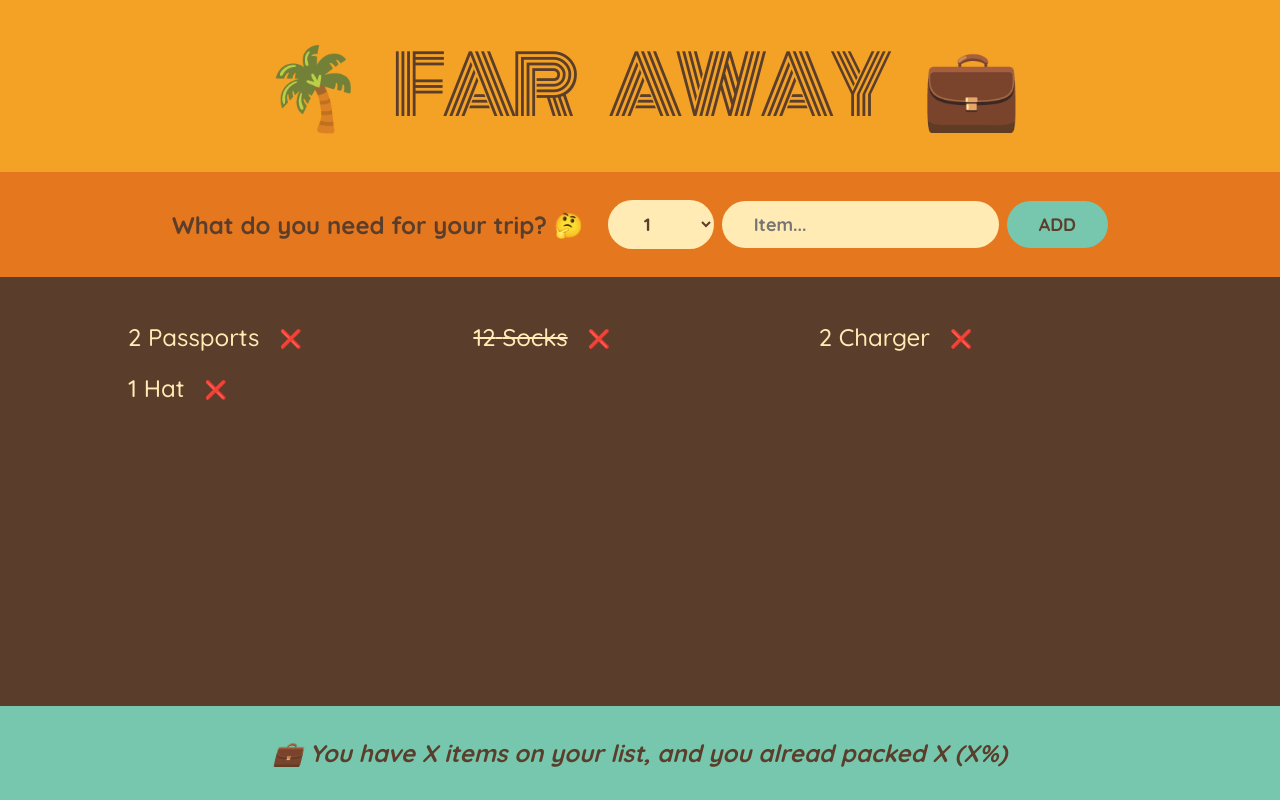
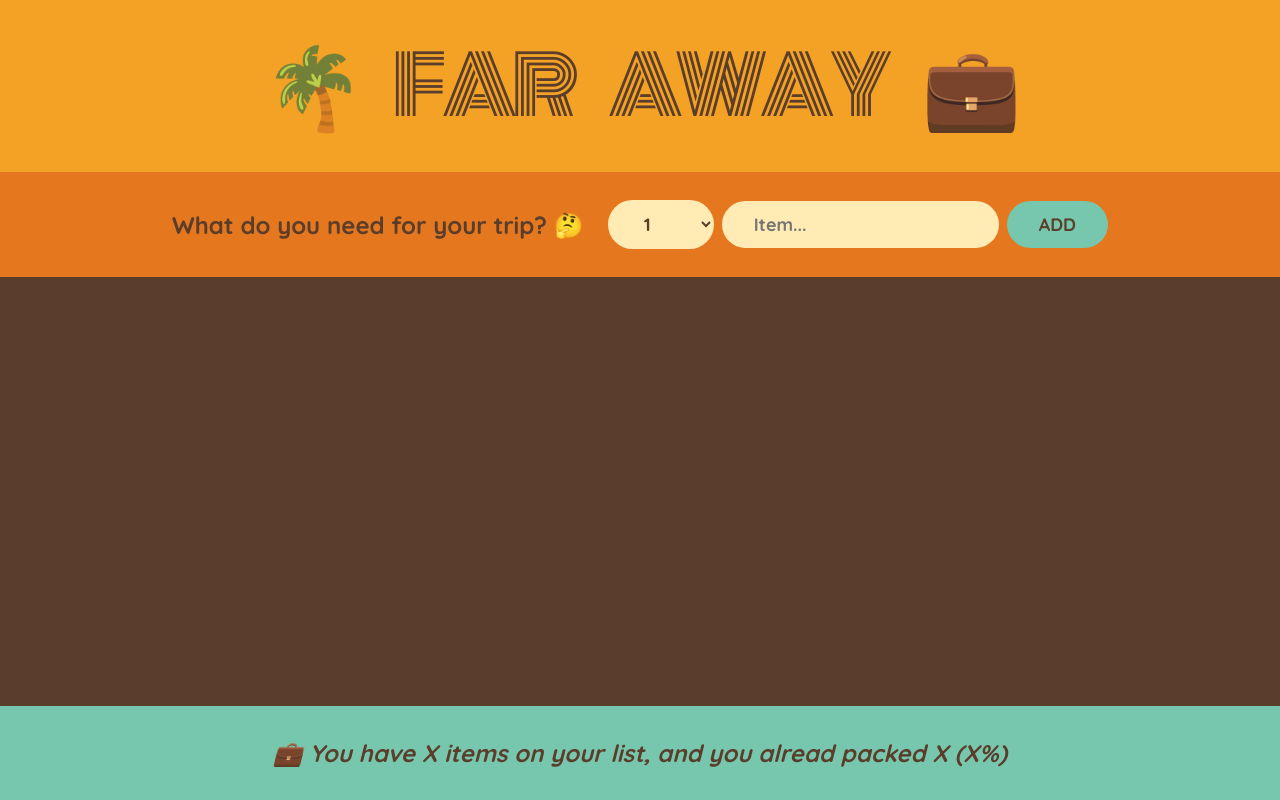
Before and after one commit to mperez132/travel-list, a React (Create React App) app: page / in a window 1280 px wide. Built offline with nearby package versions, Linux system fonts and the light colour scheme.

Commit message:
moved addItems up a level for packing.

```diff
--- a/src/App.js
+++ b/src/App.js
@@ -8,11 +8,17 @@ const initialItems = [
 ];
 
 export default function App() {
+  const [items, setItems] = useState([]);
+
+  function handleAddItems(item) {
+    setItems((items) => [...items, item]);
+  }
+
   return (
     <div className="app">
       <Logo />
-      <Form />
-      <PackingList />
+      <Form onAddItems={handleAddItems} />
+      <PackingList items={items} />
       <Stats />
     </div>
   );
@@ -21,14 +27,17 @@ function Logo() {
   return <h1>🌴 Far Away 💼</h1>;
 }
 
-function Form() {
+function Form({ onAddItems }) {
   const [description, setDescription] = useState("");
   const [quantity, setQuantity] = useState(1);
+  const [items, setItems] = useState([]);
+
   function handleSubmit(e) {
     e.preventDefault();
     if (!description) return;
     const newItem = { description, quantity, packed: false, id: Date.now() };
     console.log(newItem);
+    onAddItems(newItem);
     setDescription("");
     setQuantity(1);
   }
@@ -57,11 +66,11 @@ function Form() {
   );
 }
 
-function PackingList() {
+function PackingList({ items }) {
   return (
     <div className="list">
       <ul>
-        {initialItems.map((item) => (
+        {items.map((item) => (
           <Item item={item} key={item.id} />
         ))}
       </ul>
```
